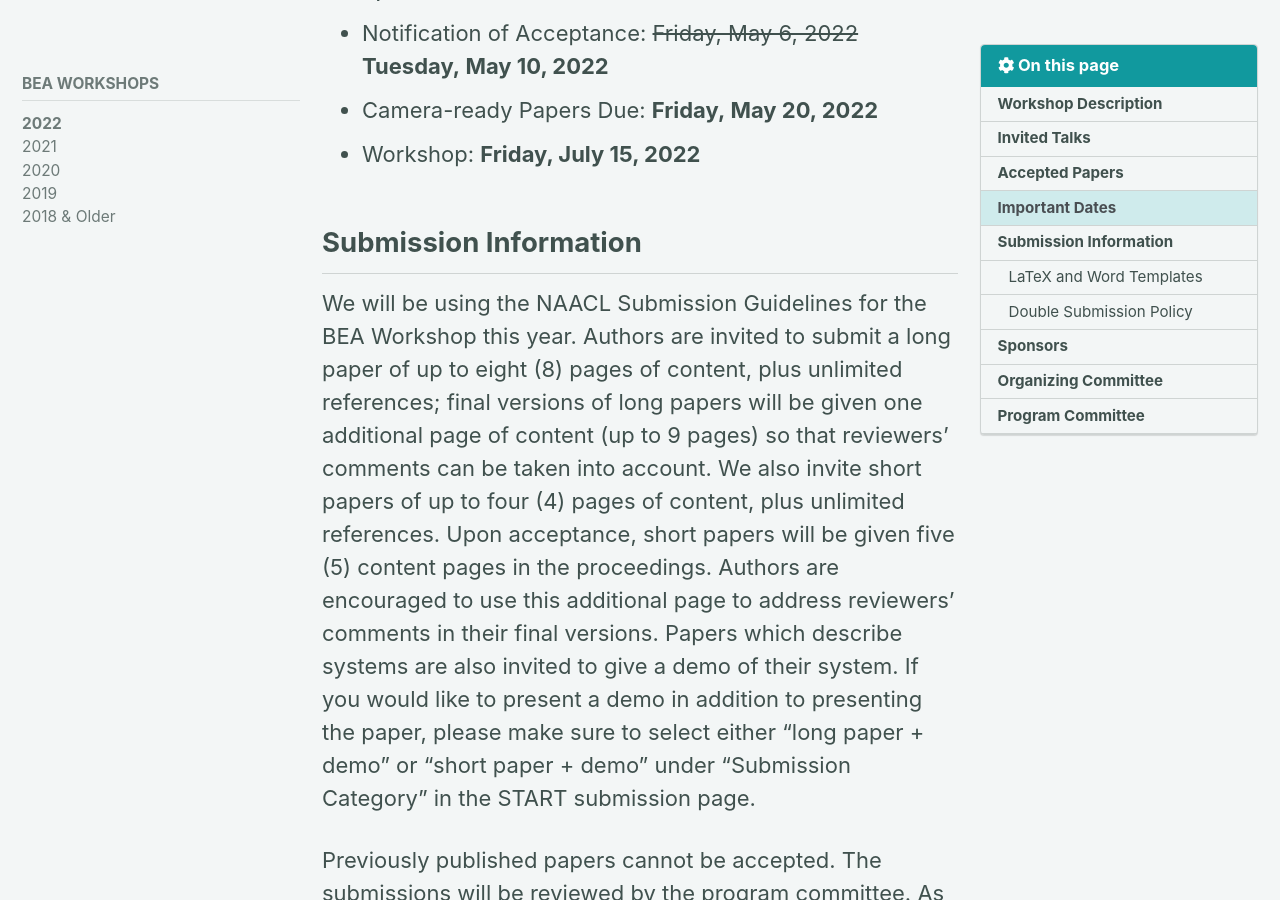
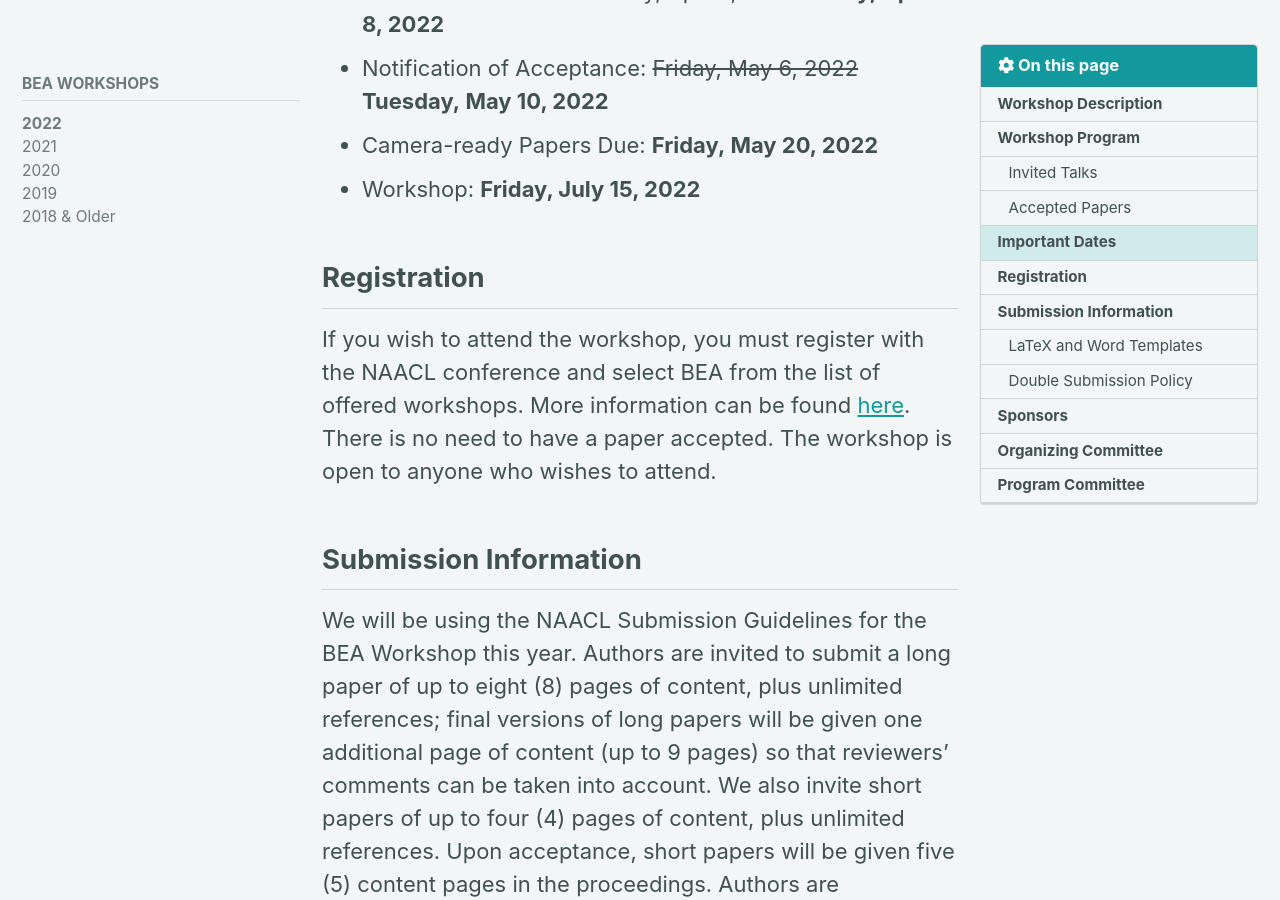
Before and after one commit to sigedu-org/website, a Jekyll site: the page built from _pages/bea/bea17.md, in a window 1280 px wide and 900 px high, scrolled down 8435 px. Built offline with Jekyll 4.4.1, drawn with Linux system fonts in a browser that asks for light colours; cached includes are drawn as plain includes; nearby versions of some CDN libraries.

Commit message:
Added registration and attendance information

```diff
--- a/_pages/bea/bea17.md
+++ b/_pages/bea/bea17.md
@@ -76,7 +76,9 @@ We will solicit papers that incorporate NLP methods, including, but not limited
 - tools and applications for classroom teachers, learners and/or test developers; and
 - use of corpora in educational tools.
 
-## Invited Talks
+## Workshop Program
+
+### Invited Talks
 
 - **Klinton Bicknell, Duolingo**
 
@@ -88,7 +90,7 @@ We will solicit papers that incorporate NLP methods, including, but not limited
 
 - **Ambassador paper** James Fiacco, Carnegie Mellon University ([ISLS 2021](https://2021.isls.org/proceedings/))
 
-## Accepted Papers
+### Accepted Papers
 
 We received 66 submissions and accepted 31 papers (acceptance rate: 47%).
 
@@ -136,6 +138,11 @@ These dates are still preliminary and may change.
 - Notification of Acceptance: <s>Friday, May 6, 2022</s> **Tuesday, May 10, 2022**
 - Camera-ready Papers Due: **Friday, May 20, 2022**
 - Workshop: **Friday, July 15, 2022**
+
+## Registration
+
+If you wish to attend the workshop, you must register with the NAACL conference and select BEA from the list of offered workshops. More information can be found [here](https://2022.naacl.org/registration/). There is no need to have a paper accepted. The workshop is open to anyone who wishes to attend.
+
 
 ## Submission Information
 
```
